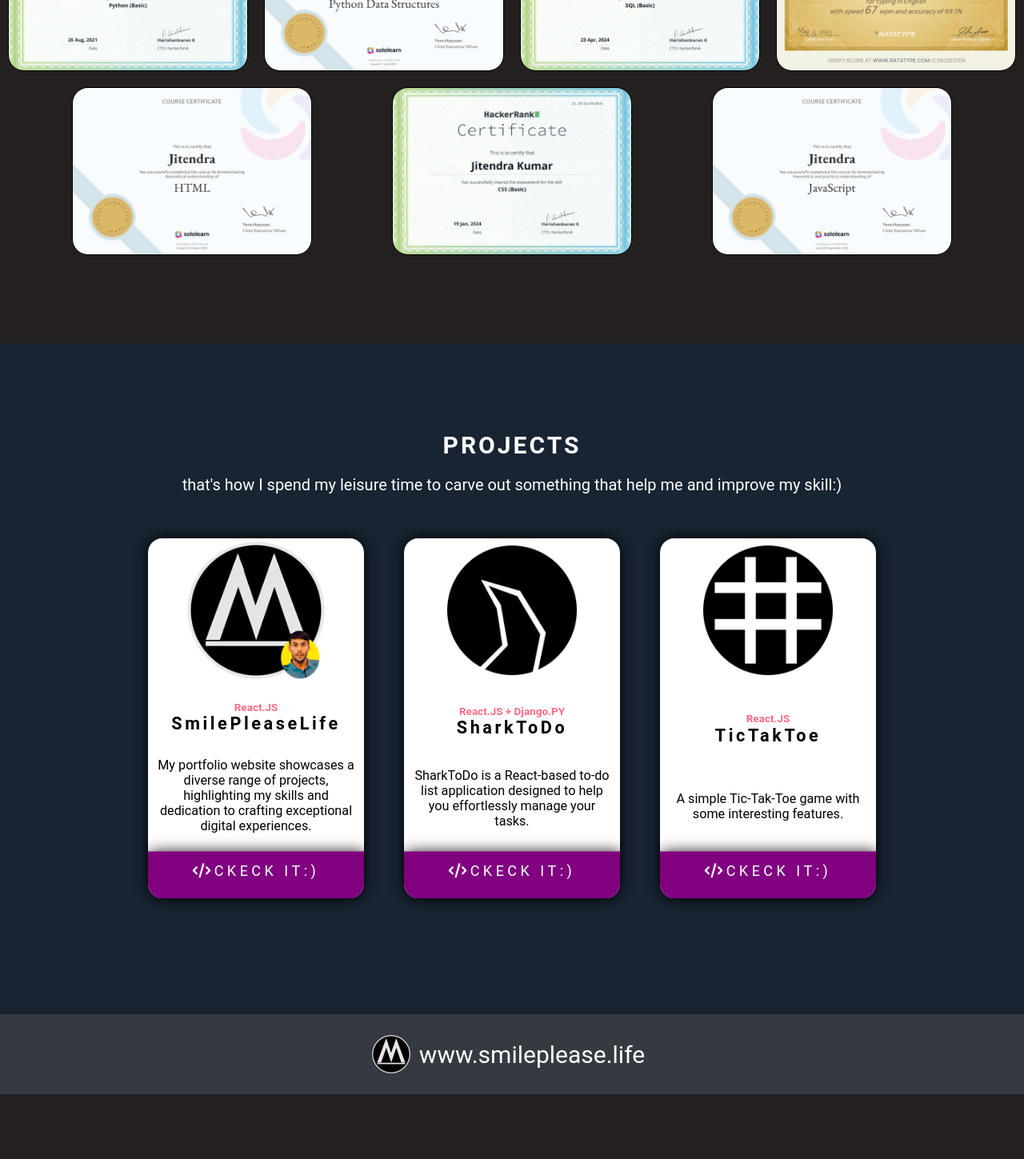
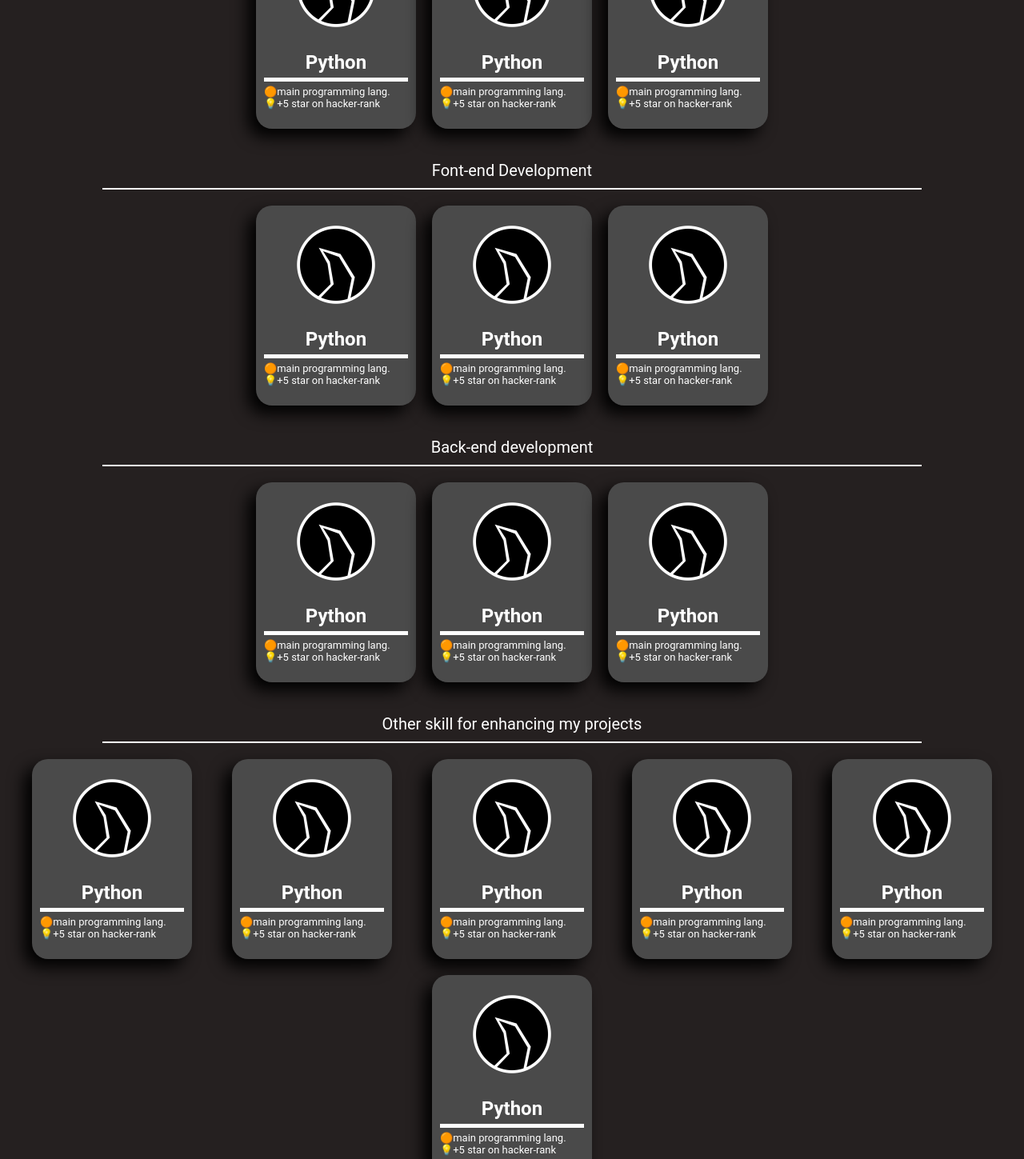
Before and after one commit to jitendra-ky/facetick, a React (Create React App) app: page / in a window 1280 px wide. Shown: the part 900-2349 px from the top of the page at 80% size. Before the commit the page ends 2268 px from the top, so only its background shows below. Built offline with nearby package versions, Linux system fonts and the light colour scheme.

Commit message:
some design chages

```diff
--- a/package.json
+++ b/package.json
@@ -6,7 +6,9 @@
     "@testing-library/jest-dom": "^5.17.0",
     "@testing-library/react": "^13.4.0",
     "@testing-library/user-event": "^13.5.0",
+    "bootstrap": "^5.3.3",
     "react": "^18.2.0",
+    "react-bootstrap": "^2.10.2",
     "react-dom": "^18.2.0",
     "react-scripts": "5.0.1",
     "web-vitals": "^2.1.4"
--- a/src/App.css
+++ b/src/App.css
@@ -57,24 +57,24 @@ body {
   color: purple;
 }
 
-ul {
+.banner2 ul {
   list-style-type: none;
   display: flex;
 }
 
-ul li {
+.banner2 ul li {
   padding: 0 10px;
 }
 
 
-ul a {
+.banner2 ul a {
   color: white;
   text-decoration: none;
   font-size: 30px;
   transition: 0.5s;
 }
 
-li>a:hover {
+.banner2 li>a:hover {
   color: red;
 }
 
@@ -319,6 +319,11 @@ section {
   /* box-shadow: 0 0 20px black; */
   margin-top: 20px;
 }
+.certificates .divider {
+  border: thin solid white;
+  width: 80%;
+  margin-bottom: 10px;
+}
 
 .certificates>h1 {
   text-transform: uppercase;
@@ -331,6 +336,7 @@ section {
 .certificates>p {
   font-size: 20px;
   margin: 10px;
+  margin-top: 30px;
   text-align: center;
 }
 
@@ -340,33 +346,54 @@ section {
   flex-wrap: wrap;
 }
 
-.certificates_container>div {
-  background-color: grey;
-  border: 1px solid black;
+.certificates_container .card {
+  /* border: thin solid black; */
+  box-shadow: -10px 10px 20px black;
+  width: 200px;
+  height: 250px;
   border-radius: 20px;
-  /* box-shadow: 0 0 40px black, 0 0 10px white; */
-  height: 210px;
-  width: 300px;
+  padding: 10px;
+  overflow: hidden;
+  display: flex;
+  flex-direction: column;
+  align-items: center;
+  justify-content: space-around;
+  background-color: rgb(74, 74, 74);
+  text-align: center;
   margin: 10px;
-  display: flex;
-  justify-content: center;
-  align-items: center;
-  font-size: 50px;
-  transition: 1s;
-  overflow: hidden;
-
+  cursor: pointer;
+  scale: 1;
+  transition: 0.5s;
+}
+.certificates_container .card:hover {
+  /* border: thin solid white; */
+  /* transform: scale(1.05); */
+  translate: 0 -15px;
 }
 
-.certificates_container>div:hover {
-  transform: scale(1.1);
-  cursor: pointer;
+.certificates_container .card .card-body {
+  width: 100%;
+  /* border: thin solid white; */
 }
 
-.certificate_img>img {
-  width: 100%;
+.certificates_container .card img {
+  width: 100px;
 }
 
+.certificates_container .card .divider {
+  height: 5px;
+  width: 100%;
+  background-color: white;
+  border: thin solid white;
+  margin: 5px 0px;
+}
 
+.certificates_container ul {
+  list-style-type: none;
+  /* border: thin solid white; */
+  text-align: left;
+  font-size: small;
+}
 
 
 
@@ -381,7 +408,7 @@ section {
   display: flex;
   justify-content: center;
   align-items: center;
-  background-color: #182431;
+  background-color: #3a3a3a;
   /* margin-top: 20px;
 	margin-bottom: 20px; */
 }
@@ -402,74 +429,6 @@ section {
   padding: 10px;
 }
 
-.certificates .view_certificate {
-  background-color: rgba(128, 128, 128, 0.3);
-  height: 100vh;
-  width: 100%;
-  position: fixed;
-  top: 0;
-  /* opacity: 0.3; */
-  z-index: 11;
-  display: flex;
-  justify-content: center;
-  align-items: center;
-  display: none;
-  /* transition: 1s;
-	transform: scale(1.6); */
-}
-
-.certificates .view_certificate>div {
-  /* height: auto; */
-  max-width: 700px;
-  background-color: black;
-  display: flex;
-  flex-direction: column;
-  justify-content: space-between;
-  align-items: center;
-  border-radius: 10px;
-  overflow: hidden;
-}
-
-.certificates .view_certificate>div .certificate_header {
-  background-color: purple;
-  width: 100%;
-  height: 30px;
-  display: flex;
-  justify-content: center;
-}
-
-.certificates .view_certificate>div .certificate_header>.chclose {
-  height: 100%;
-  width: 40px;
-  /* background-color: red; */
-  display: flex;
-  justify-content: center;
-  align-items: center;
-  transition: 0.2s;
-  display: none;
-}
-
-.certificates .view_certificate>div .certificate_header>.chclose:hover {
-  cursor: pointer;
-  background-color: red;
-}
-
-.certificates .view_certificate>div .certificate_main {
-  background-color: rgb(77, 76, 77);
-  width: 100%;
-  height: 100%;
-}
-
-.certificate_main #certificate_main_img {
-  width: 100%;
-}
-
-.certificates .view_certificate>div .certificate_footer {
-  background-color: purple;
-  width: 100%;
-  height: 50px;
-  display: none;
-}
 
 
 
@@ -491,7 +450,7 @@ section {
   width: 300px;
   margin: 10px;
   /*width height ration 3:5*/
-  height: 500px;
+  height: 485.4px;
   display: flex;
   flex-direction: column;
   justify-content: space-between;
@@ -501,7 +460,8 @@ section {
   border-radius: 20px;
   box-shadow: 0px 0px 20px black;
   transition: 0.5s;
-  transform: scale(0.9);
+  transform: scale(0.8);
+  cursor: pointer;
 }
 
 .card_container:hover {
@@ -510,7 +470,8 @@ section {
     height: 515px; */
   /* transform: scale(1.05); */
   /* cursor: pointer; */
-  outline: thick solid black;
+  translate: 0 -20px;
+  box-shadow: 20px 30px 20px black;
 
   /* Add box shadow on hover */
 }
--- a/src/components/Banner.jsx
+++ b/src/components/Banner.jsx
@@ -8,7 +8,6 @@ const banner_text = {
     'banner_text3': <>studying at <b>IET Lucknow (CSE AI)</b></>,
     'banner_text4': "a passionate coding enthusiast on an exciting journey of learning and self-discovery. With an insatiable love for unraveling the intricacies of programming mastering the art of coding but also unlocking a myriad of skills along the way.",
 };
-
 const banner_text_jsx = <>
     {Object.entries(banner_text).map(([key, value], index) => (
         <div key={index} className={key}>{value}</div>
--- a/src/components/Projects.jsx
+++ b/src/components/Projects.jsx
@@ -44,7 +44,9 @@ const projects = {
 
 const projects_jsx = (<>
     {Object.entries(projects).map(([key, value], index) => (
-        <div className="card_container">
+        // this card_container will rediret to url value.codeLink on click
+
+        <div className="card_container" onClick={() => window.location.href = value.codeLink}>
             <img src={value.imgSrc} alt={value.imgAlt} className="card_img" />
             <div className="card_body">
                 <div className="card_body_top">
@@ -53,9 +55,9 @@ const projects_jsx = (<>
                 </div>
                 <p>{value.description}</p>
             </div>
-            <div className="card_footer">
+            {/* <div className="card_footer">
                 <a href={value.codeLink}><i className="fa-solid fa-code"></i>ckeck it:)</a>
-            </div>
+            </div> */}
         </div>
     ))}
 </>)
--- a/src/components/Skill.jsx
+++ b/src/components/Skill.jsx
@@ -1,6 +1,7 @@
 /*
 this is from skill section
 */
+
 
 const my_skills = {
     "Hackerrank Python Basic":          "static/images/certificates/hackerrank_python_basic.png",
@@ -15,6 +16,27 @@ const my_skills = {
     "JavaScript Sololearn": "static/images/certificates/js_sololearn.png",
 };
 
+const skillCard = (<>
+    <div className="card">
+        <img src="static/icons/sharktodo.png" alt="" className="card-img-top" />
+        <div className="card-body">
+            <h2 className="card-title">Python</h2>
+            <div className="divider"></div>
+            <ul>
+                <li>🟠main programming lang.</li>
+                <li>💡+5 star on hacker-rank</li>
+            </ul>
+        </div>
+    </div>
+</>)
+
+// now here I will create one ore skill jsx section
+// this time my skills like Python , forend-end developer, back-end developer, other skills appear in progress bar
+const skillsection2 = (<>
+
+</>)
+
+
 const my_skills_jsx = (<>
     {Object.entries(my_skills).map(([key, value], index) => (
         <div key={index} className="certificate_img"><img src={value} alt={key} /></div>
@@ -28,9 +50,40 @@ function Skill() {
 
         <section className="certificates">
             <h1>Skills</h1>
-            <p>Some of my certificates in programming and and web development </p>
+            <p>Programming for problem solving</p>
+            <div className="divider"></div>
             <div className="certificates_container">
-                {my_skills_jsx}
+                {/* {my_skills_jsx} */}
+                {skillCard}
+                {skillCard}
+                {skillCard}
+            </div>
+            <p>Font-end Development</p>
+            <div className="divider"></div>
+            <div className="certificates_container">
+                {/* {my_skills_jsx} */}
+                {skillCard}
+                {skillCard}
+                {skillCard}
+            </div>
+            <p>Back-end development</p>
+            <div className="divider"></div>
+            <div className="certificates_container">
+                {/* {my_skills_jsx} */}
+                {skillCard}
+                {skillCard}
+                {skillCard}
+            </div>
+            <p>Other skill for enhancing my projects</p>
+            <div className="divider"></div>
+            <div className="certificates_container">
+                {/* {my_skills_jsx} */}
+                {skillCard}
+                {skillCard}
+                {skillCard}
+                {skillCard}
+                {skillCard}
+                {skillCard}
             </div>
         </section>
     </>)
```
Also changed, not shown: 1 other file (tests, documents, lock files or other folders).
